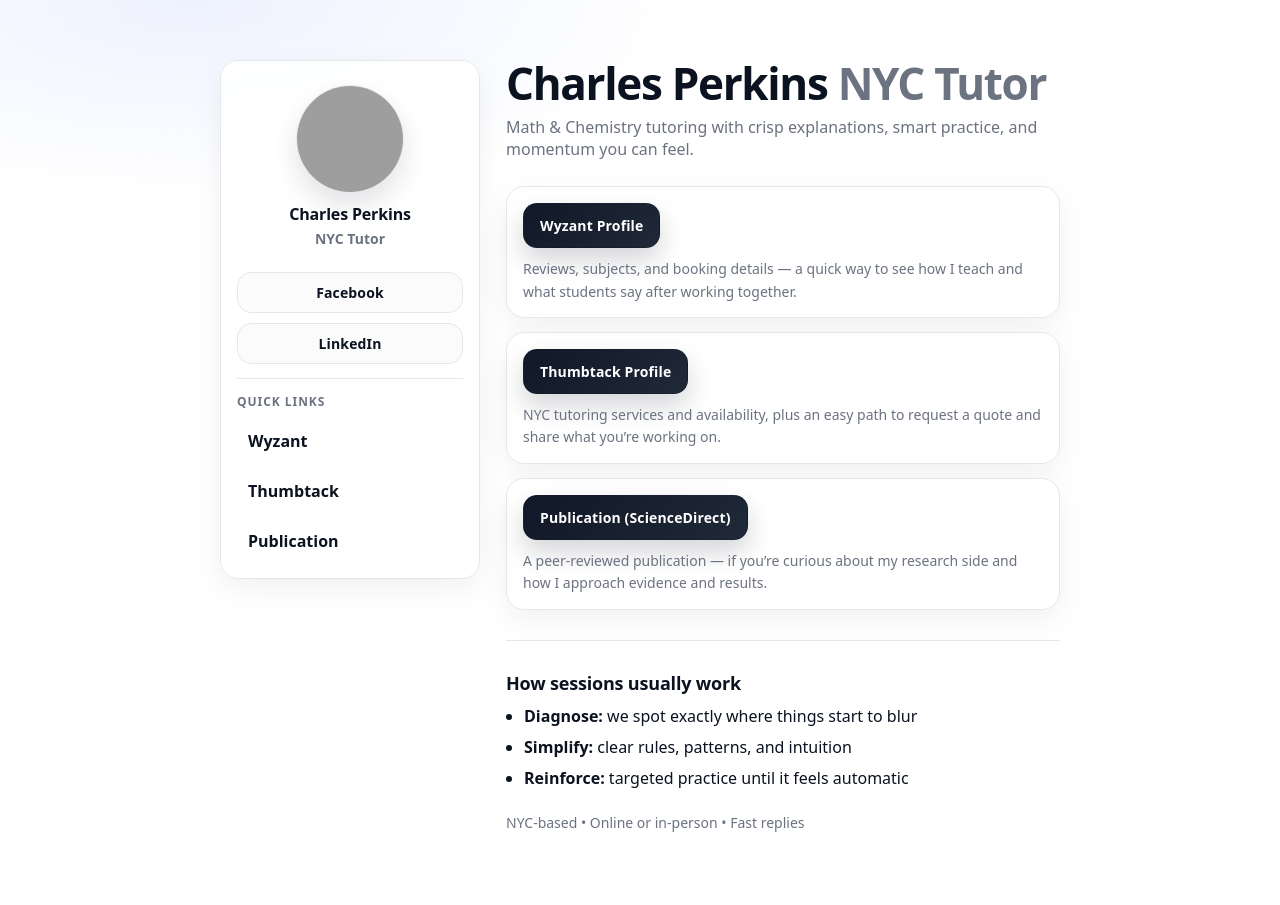
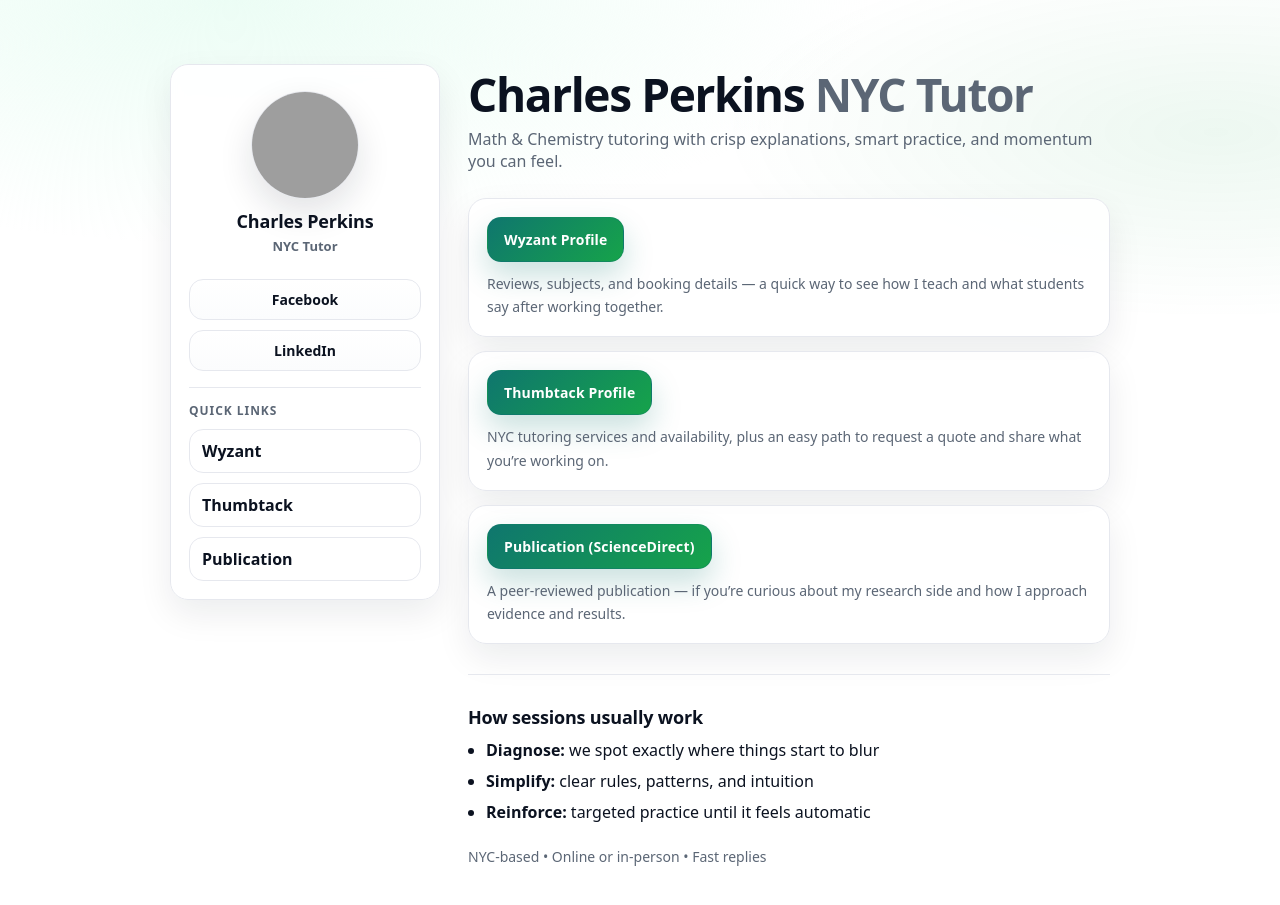
Before and after one commit to cperkins96/charles-perkins-nyc-tutor, a Jekyll site: the page built from index.md, in a window 1280 px wide and 944 px high. Shown: the top 905 px of the window. Built offline with Jekyll 4.4.1, drawn with Linux system fonts in a browser that asks for light colours; grey boxes are pictures that could not be loaded.

Commit message:
Refactor CSS variables and layout styles

```diff
--- a/assets/style.css
+++ b/assets/style.css
@@ -1,73 +1,63 @@
 :root{
   --bg:#ffffff;
   --text:#0b1220;
-  --muted:#6b7280;
-  --line:#e5e7eb;
-  --card:#fbfbfc;
+  --muted:#5b6675;
+  --line:#e6e8ee;
+  --card:#fbfcfd;
 
-  /* tasteful accent */
-  --accent:#111827;
-  --accent2:#1f2937;
-  --accentSoft:#eef2ff; /* faint tint */
-  --accentText:#ffffff;
+  /* green professional theme */
+  --accent:#0f766e;      /* deep teal-green */
+  --accent2:#16a34a;     /* green */
+  --accentSoft:#ecfdf5;  /* soft mint */
+  --accentRing: rgba(15,118,110,0.18);
+
+  --shadow: 0 14px 34px rgba(17,24,39,0.08);
+  --shadow2: 0 18px 44px rgba(17,24,39,0.10);
 }
 
 *{box-sizing:border-box}
 body{
   margin:0;
   font-family: ui-sans-serif, system-ui, -apple-system, Segoe UI, Roboto, Arial, "Apple Color Emoji","Segoe UI Emoji";
+  color:var(--text);
   background:
-    radial-gradient(900px 360px at 15% 0%, var(--accentSoft), transparent 55%),
+    radial-gradient(1100px 420px at 18% 0%, var(--accentSoft), transparent 58%),
+    radial-gradient(900px 340px at 95% 14%, rgba(22,163,74,0.08), transparent 55%),
     var(--bg);
-  color:var(--text);
 }
 
 .page{
-  max-width: 880px;
+  max-width: 980px;
   margin: 0 auto;
-  padding: 60px 20px;
+  padding: 64px 20px;
 }
 
-h1{
-  font-size: 44px;
-  line-height: 1.05;
-  margin: 0 0 10px 0;
-  letter-spacing: -0.03em;
-}
-
-.muted{ color: var(--muted); font-weight: 600; }
-
-.tagline{
-  margin: 0 0 26px 0;
-  color: var(--muted);
-  font-size: 16px;
-  max-width: 70ch;
-}
-
-/* --- layout + sidebar (matches the same card aesthetic) --- */
+/* --- layout --- */
 .layout{
   display: grid;
-  grid-template-columns: 260px 1fr;
-  gap: 26px;
+  grid-template-columns: 270px 1fr;
+  gap: 28px;
   align-items: start;
 }
 
+/* --- sidebar --- */
 .sidebar{
   position: sticky;
   top: 22px;
-  padding: 16px;
+  padding: 18px;
   border: 1px solid var(--line);
   border-radius: 18px;
-  background: rgba(255,255,255,0.9);
-  box-shadow: 0 10px 30px rgba(17,24,39,0.06);
+  background: rgba(255,255,255,0.92);
+  box-shadow: var(--shadow);
+  backdrop-filter: blur(6px);
 }
 
 .profile{
-  display: flex;
-  flex-direction: column;
+  display:flex;
+  flex-direction:column;
+  align-items:center;
+  text-align:center;
   gap: 10px;
-  align-items: center;
-  text-align: center;
   padding: 8px 6px 14px 6px;
 }
 
@@ -77,19 +67,20 @@ h1{
   border-radius: 999px;
   object-fit: cover;
   border: 1px solid var(--line);
-  box-shadow: 0 12px 26px rgba(17,24,39,0.12);
+  box-shadow: 0 14px 34px rgba(17,24,39,0.12);
   background: #fff;
 }
 
 .name{
   font-weight: 900;
   letter-spacing: -0.01em;
+  font-size: 18px;
 }
 
 .role{
   color: var(--muted);
-  font-weight: 600;
-  font-size: 14px;
+  font-weight: 700;
+  font-size: 13px;
   margin-top: -6px;
 }
 
@@ -100,33 +91,32 @@ h1{
 }
 
 .social-link{
-  display: inline-flex;
-  align-items: center;
-  justify-content: center;
+  display:flex;
+  align-items:center;
+  justify-content:center;
   padding: 10px 12px;
   border-radius: 14px;
   border: 1px solid var(--line);
-  background: var(--card);
-  text-decoration: none;
+  background: linear-gradient(180deg, #ffffff, #fbfcfd);
+  text-decoration:none;
   color: var(--text);
   font-weight: 800;
   font-size: 14px;
-  letter-spacing: 0.01em;
-  transition: transform 160ms ease, box-shadow 160ms ease, filter 160ms ease;
+  transition: transform 160ms ease, box-shadow 160ms ease, border-color 160ms ease;
 }
 
 .social-link:hover{
   transform: translateY(-1px);
   box-shadow: 0 12px 26px rgba(17,24,39,0.10);
-  filter: brightness(1.03);
+  border-color: rgba(15,118,110,0.35);
 }
 
 .sidebar-note{
-  margin-top: 14px;
+  margin-top: 16px;
   padding-top: 14px;
   border-top: 1px solid var(--line);
   display: grid;
-  gap: 8px;
+  gap: 10px;
 }
 
 .note-title{
@@ -135,41 +125,71 @@ h1{
   letter-spacing: 0.08em;
   text-transform: uppercase;
   color: var(--muted);
-  margin-bottom: 2px;
 }
 
 .mini-link{
-  text-decoration: none;
+  display:flex;
+  align-items:center;
+  justify-content:space-between;
+  gap: 10px;
+  text-decoration:none;
   color: var(--text);
   font-weight: 800;
-  padding: 9px 10px;
-  border-radius: 12px;
-  border: 1px solid transparent;
-  transition: transform 160ms ease, box-shadow 160ms ease, filter 160ms ease, background 160ms ease;
+  padding: 10px 12px;
+  border-radius: 14px;
+  border: 1px solid var(--line);
+  background: rgba(255,255,255,0.95);
+  transition: transform 160ms ease, box-shadow 160ms ease, border-color 160ms ease;
 }
 
 .mini-link:hover{
-  border-color: var(--line);
-  background: rgba(17,24,39,0.03);
   transform: translateY(-1px);
+  box-shadow: 0 12px 26px rgba(17,24,39,0.10);
+  border-color: rgba(22,163,74,0.35);
 }
 
-/* --- main content components (your original vibe) --- */
+/* --- main content --- */
+.content{
+  padding-top: 6px;
+}
+
+h1{
+  font-size: 46px;
+  line-height: 1.05;
+  margin: 0 0 10px 0;
+  letter-spacing: -0.03em;
+}
+
+.muted{
+  color: var(--muted);
+  font-weight: 700;
+}
+
+.tagline{
+  margin: 0 0 26px 0;
+  color: var(--muted);
+  font-size: 16px;
+  max-width: 72ch;
+}
+
+/* --- link cards --- */
 .linkcard{
-  padding: 16px 16px 14px 16px;
+  padding: 18px;
   border: 1px solid var(--line);
   border-radius: 18px;
-  background: rgba(255,255,255,0.9);
+  background: rgba(255,255,255,0.92);
+  box-shadow: var(--shadow);
   margin: 14px 0;
-  box-shadow: 0 10px 30px rgba(17,24,39,0.06);
-  transition: transform 160ms ease, box-shadow 160ms ease;
+  transition: transform 160ms ease, box-shadow 160ms ease, border-color 160ms ease;
 }
 
 .linkcard:hover{
-  transform: translateY(-1px);
-  box-shadow: 0 14px 36px rgba(17,24,39,0.08);
+  transform: translateY(-2px);
+  box-shadow: var(--shadow2);
+  border-color: rgba(15,118,110,0.28);
 }
 
+/* --- buttons that pop --- */
 .btn{
   display:inline-flex;
   align-items:center;
@@ -177,31 +197,36 @@ h1{
   padding: 12px 16px;
   border-radius: 14px;
   text-decoration:none;
-  font-weight: 800;
+  font-weight: 900;
   font-size: 14px;
   letter-spacing: 0.01em;
   transition: transform 160ms ease, box-shadow 160ms ease, filter 160ms ease;
 }
 
 .btn-primary{
-  color: var(--accentText);
+  color: #ffffff;
   background: linear-gradient(135deg, var(--accent), var(--accent2));
-  border: 1px solid rgba(17,24,39,0.25);
-  box-shadow: 0 12px 26px rgba(17,24,39,0.18);
+  border: 1px solid rgba(15,118,110,0.35);
+  box-shadow: 0 14px 30px rgba(15,118,110,0.22);
 }
 
 .btn-primary:hover{
   transform: translateY(-2px);
-  box-shadow: 0 16px 34px rgba(17,24,39,0.22);
-  filter: brightness(1.05);
+  box-shadow: 0 18px 40px rgba(15,118,110,0.28);
+  filter: brightness(1.04);
+}
+
+.btn-primary:focus{
+  outline: 3px solid var(--accentRing);
+  outline-offset: 3px;
 }
 
 .blurb{
   margin: 10px 0 0 0;
   color: var(--muted);
   font-size: 14px;
-  line-height: 1.6;
-  max-width: 74ch;
+  line-height: 1.65;
+  max-width: 76ch;
 }
 
 hr{
@@ -231,8 +256,9 @@ strong{ color: var(--text); }
   font-size: 14px;
 }
 
-/* --- responsive --- */
-@media (max-width: 860px){
+/* responsive */
+@media (max-width: 900px){
   .layout{ grid-template-columns: 1fr; }
   .sidebar{ position: static; }
+  h1{ font-size: 40px; }
 }
```
